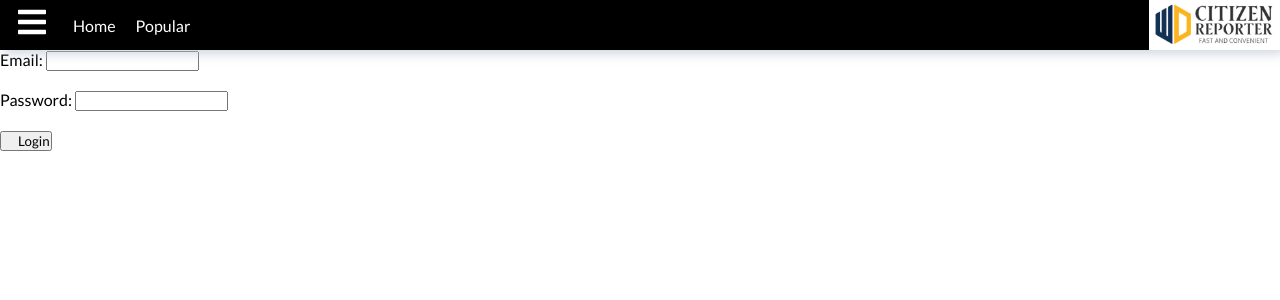
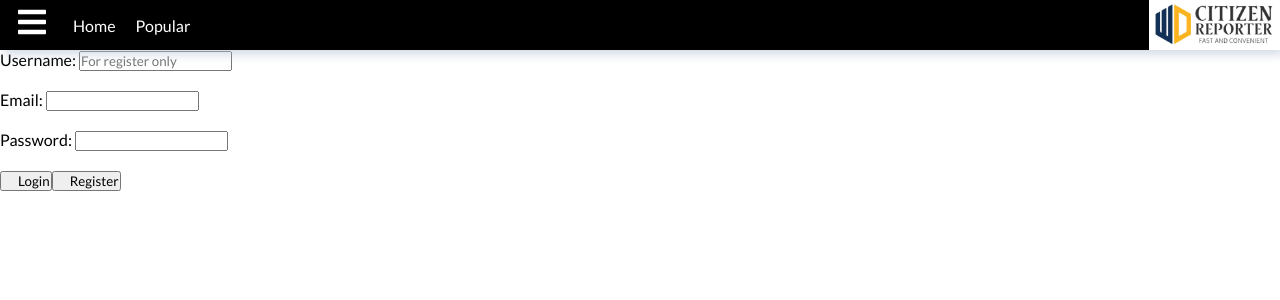
Before and after one commit to CitizenMedia-TW/citizen-media, a React (Create React App) app: page /#/login in a window 1280 px wide. Shown: the top 300 px of the page. Built offline with nearby package versions, Linux system fonts and the light colour scheme; the HTML template or start-up script is replaced by a standard one.

Commit message:
feat: Add register

```diff
--- a/src/Components/Pages/LoginPage/LoginPage.jsx
+++ b/src/Components/Pages/LoginPage/LoginPage.jsx
@@ -4,10 +4,14 @@ import AuthService from "../../../services/auth.service";
 
 const LoginPage = ({ currentUser, setCurrentUser }) => {
   const navigate = useNavigate();
+  let [username, setUsername] = useState("");
   let [email, setEmail] = useState("");
   let [password, setPassword] = useState("");
   let [message, setMessage] = useState("");
 
+  const handleUsername = (e) => {
+    setUsername(e.target.value);
+  };
   const handleEmail = (e) => {
     setEmail(e.target.value);
   };
@@ -27,10 +31,31 @@ const LoginPage = ({ currentUser, setCurrentUser }) => {
     }
   };
 
+  const handleRegister = async () => {
+    try {
+      AuthService.register(username, email, password);
+      window.alert("Register succeed, you can login now");
+      navigate("/login");
+    } catch (e) {
+      setMessage(e.response.data);
+    }
+  };
+
   return (
     <div>
       <div>
         {message && <div className="alert alert-danger">{message}</div>}
+        <div>
+          <label htmlFor="username">Username: </label>
+          <input
+            onChange={handleUsername}
+            type="text"
+            className="form-control"
+            name="username"
+            placeholder="For register only"
+          />
+        </div>
+        <br />
         <div>
           <label htmlFor="username">Email: </label>
           <input
@@ -55,6 +80,9 @@ const LoginPage = ({ currentUser, setCurrentUser }) => {
           <button onClick={handleLogin}>
             <span>Login</span>
           </button>
+          <button onClick={handleRegister}>
+            <span>Register</span>
+          </button>
         </div>
       </div>
     </div>
```
